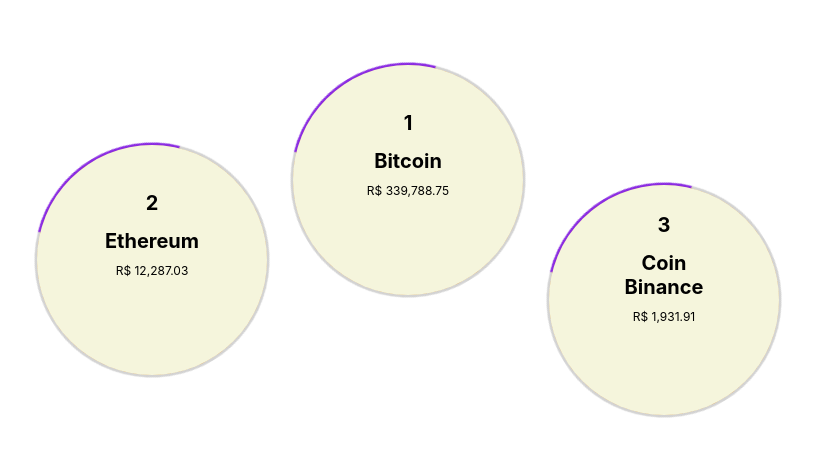
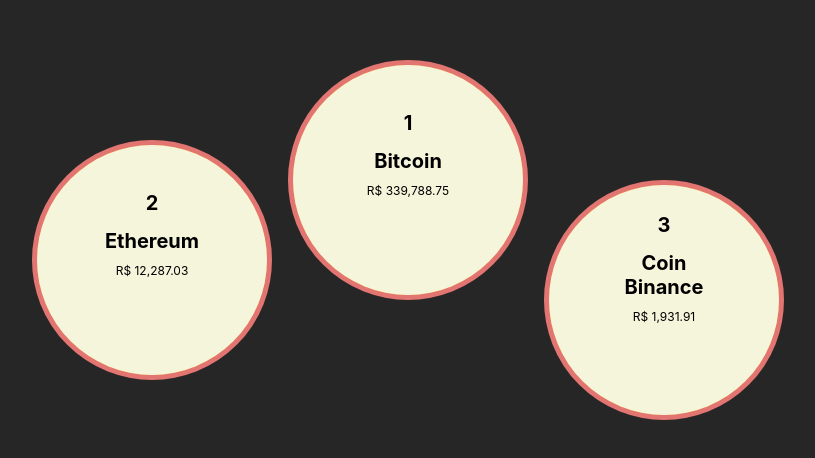
Before and after one commit to NicholasTavares/coin-daily, a React (Create React App) app: page / in a window 1280 px wide. Shown: the part 180-638 px from the top of the page, without its empty margins (232-1047 px from the left). Built offline with nearby package versions, Linux system fonts and the light colour scheme.

Commit message:
Animaçao das bordas pronta.

```diff
--- a/src/css/style.css
+++ b/src/css/style.css
@@ -1,6 +1,7 @@
 .container-top {
   height: 100vh;
-  position: relative; }
+  position: relative;
+  background-color: #262626; }
   .container-top__coin {
     position: absolute; }
     .container-top__coin__1 {
@@ -31,16 +32,18 @@
     box-shadow: 0 0rem 1rem 0.1rem rgba(0, 0, 0, 0.15); }
   .container-top__head-background {
     position: absolute;
-    height: 235px;
-    width: 235px;
+    height: 240px;
+    width: 240px;
     border-radius: 50%;
     background-color: #F08909;
-    border: 3px solid lightgrey;
+    border: 5px solid lightgrey;
     border-top-color: blueviolet;
     top: 50%;
     left: 50%;
     transform: translate(-50%, -50%);
-    animation: border-status-animation 6s linear infinite; }
+    animation: border-status-animation 1.5s ease-in alternate-reverse infinite; }
+  .container-top__coin:hover .container-top__head-background {
+    animation: border-status-animation-focus 6s linear infinite; }
   .container-top__price-container {
     position: fixed;
     top: 50%;
@@ -139,6 +142,13 @@
     transform: translateX(0); } }
 
 @keyframes border-status-animation {
+  from {
+    transform: translate(-50%, -50%);
+    border-color: lightgrey; }
+  to {
+    border-color: #F2150D; } }
+
+@keyframes border-status-animation-focus {
   to {
     transform: translate(-50%, -50%) rotate(360deg); } }
 
--- a/src/sass/components/top/_top.scss
+++ b/src/sass/components/top/_top.scss
@@ -1,6 +1,7 @@
 .container-top{
     height: 100vh;
     position: relative;
+    background-color: #262626;
 
     &__coin{
         position: absolute;
@@ -45,16 +46,20 @@
 
     &__head-background{
         position: absolute;
-        height: 235px;
-        width: 235px;
+        height: 240px;
+        width: 240px;
         border-radius: 50%;
         background-color: #F08909;
-        border: 3px solid lightgrey;
+        border: 5px solid lightgrey;
         border-top-color: blueviolet;
         top: 50%;
         left: 50%;
         transform: translate(-50%, -50%);
-        animation: border-status-animation 6s linear infinite;
+        animation: border-status-animation 1.5s ease-in alternate-reverse infinite;
+   }
+
+   &__coin:hover &__head-background{
+        animation: border-status-animation-focus 6s linear infinite;
 
    }
 
```
Also changed, not shown: src/sass/animations/_border.scss (+11 -0 lines).
